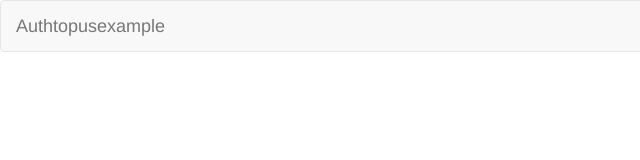
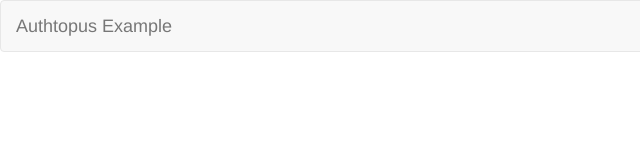
Before and after one commit to rggibson/Authtopus-Example, a plain HTML site: page app/index.html in a window 1280 px wide. Shown: the full height of the page, 0-640 px from the left. Drawn offline with nearby package versions, Linux system fonts and the light colour scheme.

Commit message:
Updated brand

```diff
--- a/app/index.html
+++ b/app/index.html
@@ -53,7 +53,7 @@
           <span class="icon-bar"></span>
           <span class="icon-bar"></span>
 	</button>
-	<a class="navbar-brand" href="/">Authtopusexample</a>
+	<a class="navbar-brand" href="/">Authtopus Example</a>
       </div> <!-- ./navbar-header -->
 
       <div class="collapse navbar-collapse" id="authtopusexample-nav">
```
